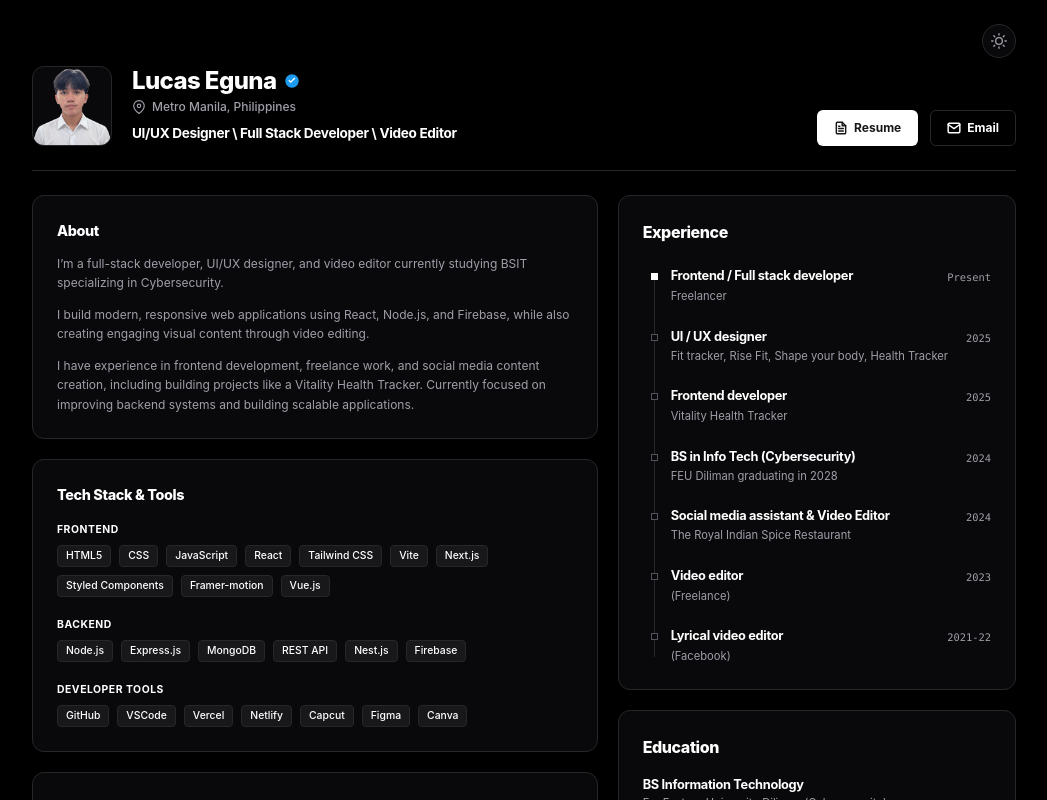
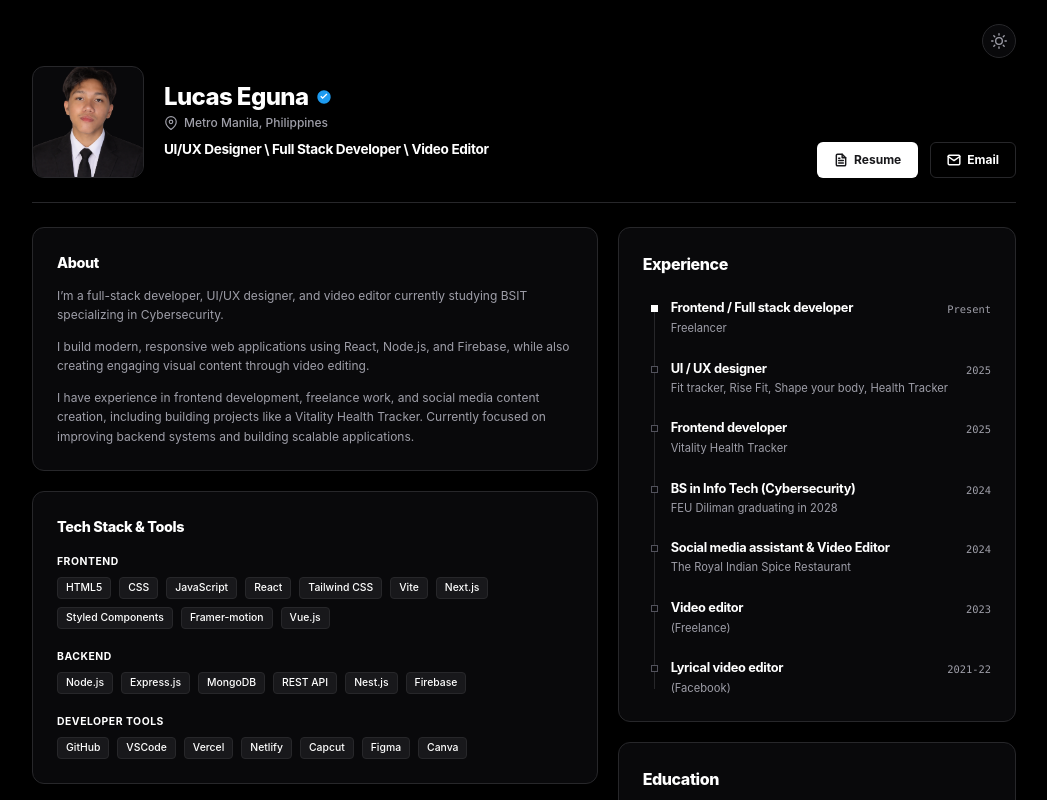
Before and after one commit to egunalucasandrei-droid/My-Portfolio-Eguna, a React (Vite) app: page / in a window 1280 px wide. Shown: the top 800 px of the page, without its empty margins (116-1163 px from the left). Built offline with nearby package versions, Linux system fonts and the light colour scheme.

Commit message:
Fix the profile and certificate

```diff
--- a/src/App.jsx
+++ b/src/App.jsx
@@ -25,7 +25,7 @@ import me3 from './images/me3.png';
 import me4 from './images/me4.png';
 
 //profile
-import profileImg from './images/profile-removebg-preview.png';
+import profileImg from './images/profile no background.png';
 import resumeDoc from './images/My Resume - Eguna.png';
 
 //certificates
@@ -35,7 +35,6 @@ const certifications = [
   { title: "AI Fundamentals IBM Skill Build", issuer: "Cisco", image: cert5 },
   { title: "HTML Developer", issuer: "W3schools", image: cert3 },
   { title: "Introduction to Data Science", issuer: "Cisco", image: cert4 },
-  { title: "AI Fundamentals IBM Skill Build", issuer: "Cisco", image: cert5 },
 ];
 
 //projects
@@ -321,7 +320,7 @@ export default function App() {
           {/* PROFILE HEADER */}
           <div className={`flex flex-col md:flex-row justify-between items-start md:items-end gap-5 mb-6 border-b pb-6 ${theme === 'dark' ? 'border-zinc-800' : 'border-zinc-200'}`}>
             <div className="flex items-center gap-5">
-              <img src={profileImg} alt="Lucas Eguna" className={`w-16 h-16 md:w-20 md:h-20 rounded-xl object-cover border ${theme === 'dark' ? 'border-zinc-800 bg-zinc-950' : 'border-zinc-200 bg-white'}`} onError={(e) => { e.target.onerror = null; e.target.src = 'https://images.unsplash.com/photo-1507003211169-0a1dd7228f2d?auto=format&fit=crop&q=80&w=400&h=400'; }} />
+              <img src={profileImg} alt="Lucas Eguna" className={`w-20 h-20 md:w-28 md:h-28 rounded-xl object-cover border ${theme === 'dark' ? 'border-zinc-800 bg-zinc-950' : 'border-zinc-200 bg-white'}`} onError={(e) => { e.target.onerror = null; e.target.src = 'https://images.unsplash.com/photo-1507003211169-0a1dd7228f2d?auto=format&fit=crop&q=80&w=400&h=400'; }} />
               <div>
                 <h1 className={`text-xl md:text-2xl font-extrabold tracking-tight leading-none mb-1.5 flex items-center gap-2 ${theme === 'dark' ? 'text-white' : 'text-zinc-900'}`}>
                   Lucas Eguna
```
Also changed, not shown: src/images/profile no background.png (added).
